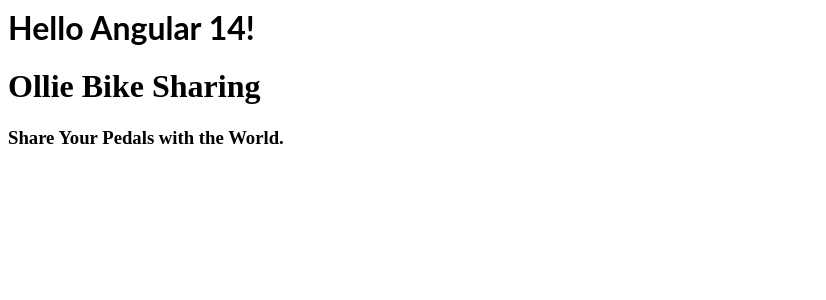
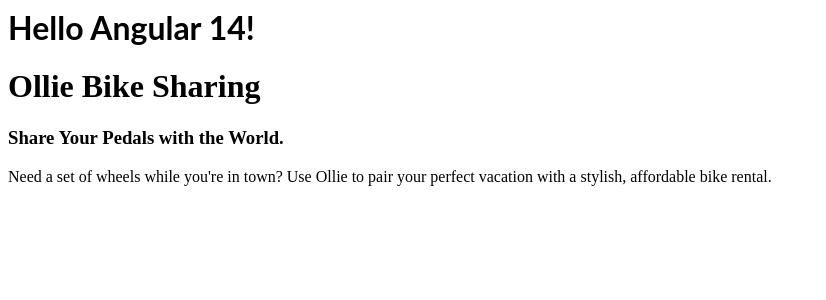
Before and after one commit to mdlawrenceusa/mdl-710-make-a-website-ng, an Angular app: page / in a window 1280 px wide. Shown: the top 300 px of the page, without its empty margins (0-826 px from the left). Built offline with nearby package versions, Linux system fonts and the light colour scheme.

Commit message:
1 file modified

```diff
--- a/src/app/lesson1/lesson1.component.html
+++ b/src/app/lesson1/lesson1.component.html
@@ -1,2 +1,5 @@
 <h1>Ollie Bike Sharing</h1>
+
 <h3>Share Your Pedals with the World.</h3>
+
+<p>Need a set of wheels while you're in town? Use Ollie to pair your perfect vacation with a stylish, affordable bike rental.</p>
```
